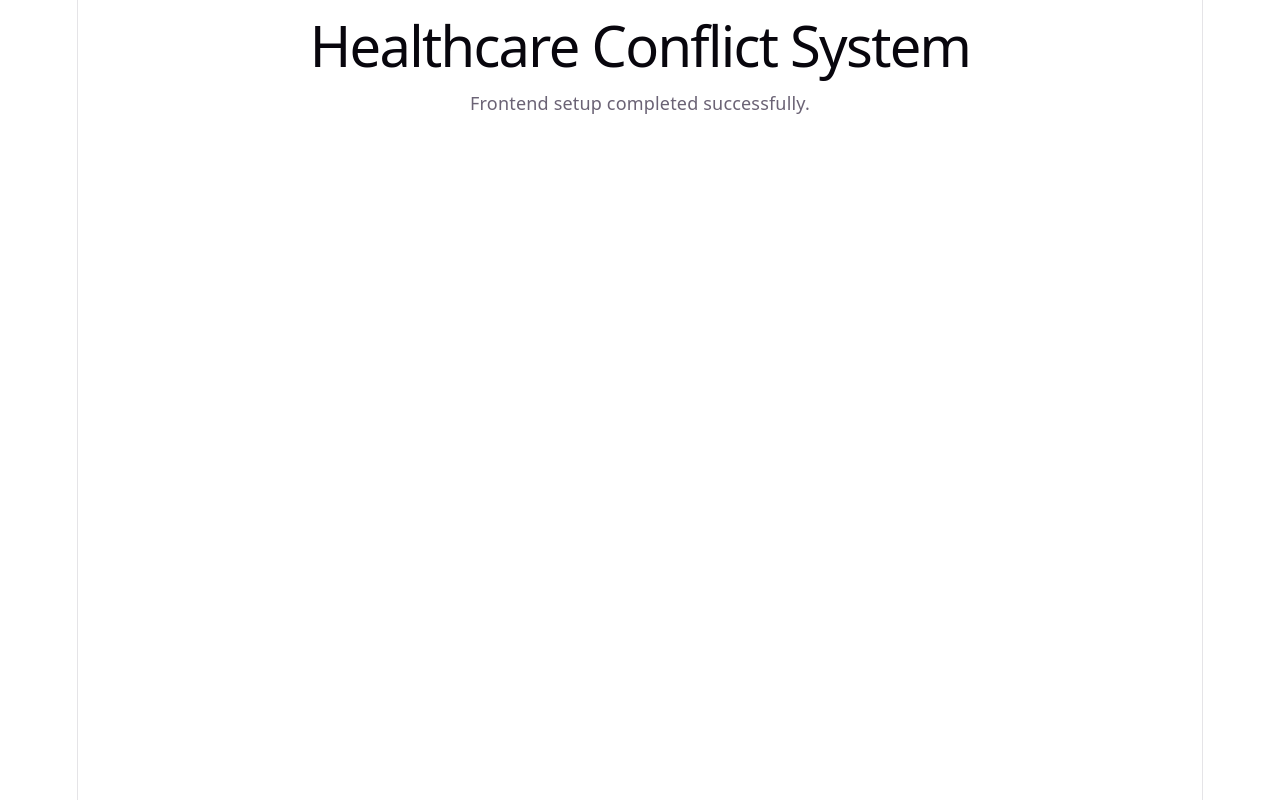
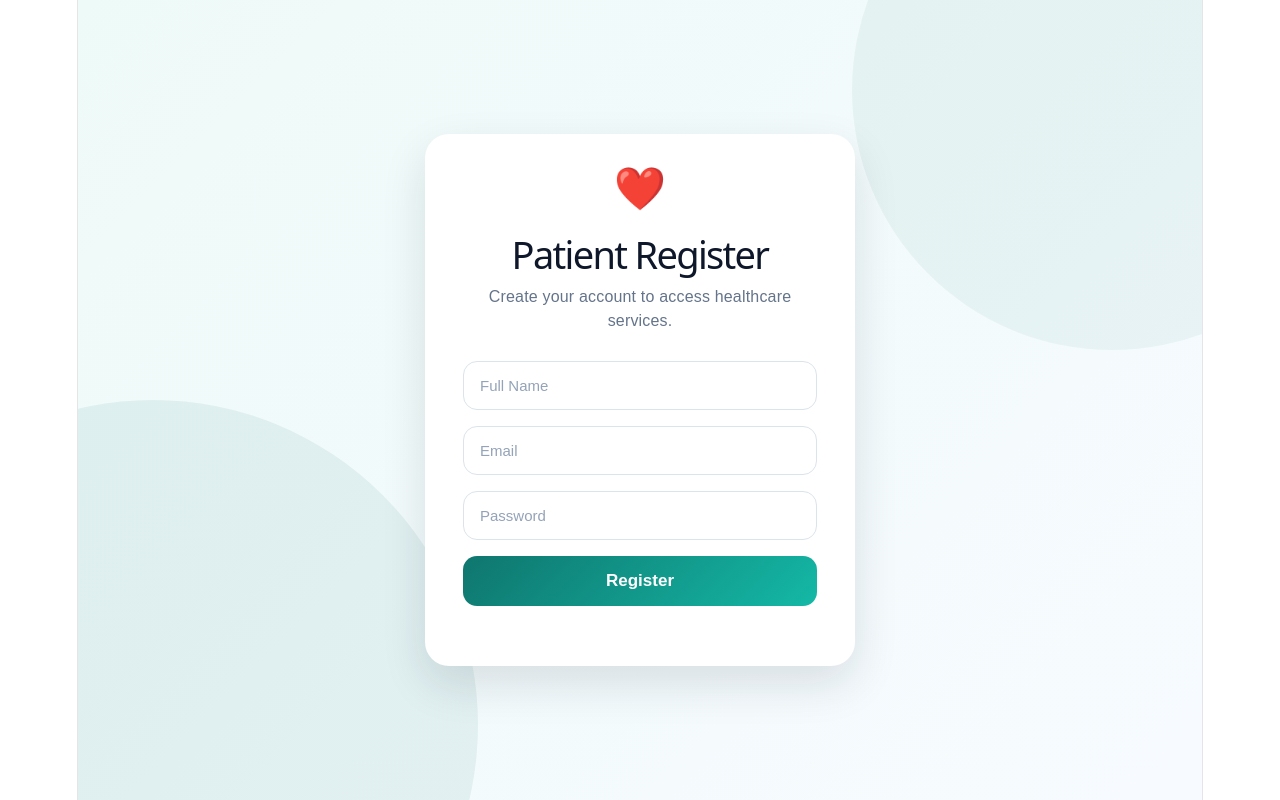
Before and after one commit to ahalnaji002/healthcare-conflict-system, a React app in the folder frontend/: page / in a window 1280 px wide. Built offline with nearby package versions, Linux system fonts and the light colour scheme; the HTML template or start-up script is replaced by a standard one.

Commit message:
Add frontend authentication pages and UI design

```diff
--- a/frontend/package.json
+++ b/frontend/package.json
@@ -10,8 +10,10 @@
     "preview": "vite preview"
   },
   "dependencies": {
+    "axios": "^1.16.1",
     "react": "^19.2.6",
-    "react-dom": "^19.2.6"
+    "react-dom": "^19.2.6",
+    "react-router-dom": "^7.15.1"
   },
   "devDependencies": {
     "@eslint/js": "^10.0.1",
--- a/frontend/src/App.jsx
+++ b/frontend/src/App.jsx
@@ -1,8 +1,9 @@
+import Register from "./pages/Register";
+
 function App() {
   return (
     <div>
-      <h1>Healthcare Conflict System</h1>
-      <p>Frontend setup completed successfully.</p>
+      <Register />
     </div>
   );
 }
--- /dev/null
+++ b/frontend/src/auth.css
@@ -0,0 +1,130 @@
+* {
+  margin: 0;
+  padding: 0;
+  box-sizing: border-box;
+}
+
+body {
+  font-family: Arial, sans-serif;
+}
+
+.auth-page {
+  min-height: 100vh;
+  width: 100%;
+  background: linear-gradient(135deg, #eefaf8, #f7fbff);
+  display: flex;
+  justify-content: center;
+  align-items: center;
+  position: relative;
+  overflow: hidden;
+}
+
+.auth-page::before {
+  content: "";
+  position: absolute;
+  width: 650px;
+  height: 650px;
+  background: rgba(15, 118, 110, 0.08);
+  border-radius: 50%;
+  left: -250px;
+  bottom: -250px;
+}
+
+.auth-page::after {
+  content: "";
+  position: absolute;
+  width: 520px;
+  height: 520px;
+  background: rgba(15, 118, 110, 0.06);
+  border-radius: 50%;
+  right: -170px;
+  top: -170px;
+}
+
+.auth-card {
+  width: 430px;
+  background: #ffffff;
+  padding: 42px 38px;
+  border-radius: 24px;
+  box-shadow: 0 18px 45px rgba(15, 23, 42, 0.12);
+  z-index: 2;
+}
+
+.auth-logo {
+  text-align: center;
+  font-size: 42px;
+  margin-bottom: 12px;
+}
+
+.auth-card h1 {
+  text-align: center;
+  font-size: 38px;
+  line-height: 1.1;
+  color: #0f172a;
+  margin-bottom: 10px;
+}
+
+.auth-subtitle {
+  text-align: center;
+  color: #64748b;
+  font-size: 16px;
+  line-height: 1.5;
+  margin-bottom: 28px;
+}
+
+.auth-card input {
+  width: 100%;
+  padding: 15px 16px;
+  margin-bottom: 16px;
+  border: 1px solid #dbe4ea;
+  border-radius: 14px;
+  font-size: 15px;
+  background: #ffffff;
+  color: #0f172a;
+}
+
+.auth-card input::placeholder {
+  color: #94a3b8;
+}
+
+.auth-card input:focus {
+  outline: none;
+  border-color: #0f766e;
+  box-shadow: 0 0 0 4px rgba(15, 118, 110, 0.12);
+}
+
+.auth-card button {
+  width: 100%;
+  padding: 15px;
+  border: none;
+  border-radius: 14px;
+  background: linear-gradient(135deg, #0f766e, #14b8a6);
+  color: white;
+  font-size: 17px;
+  font-weight: bold;
+  cursor: pointer;
+}
+
+.auth-card button:hover {
+  background: linear-gradient(135deg, #115e59, #0f766e);
+}
+
+.message {
+  margin-top: 18px;
+  text-align: center;
+  font-weight: bold;
+  color: #0f766e;
+}
+
+.auth-footer {
+  margin-top: 24px;
+  text-align: center;
+  color: #64748b;
+  font-size: 15px;
+}
+
+.auth-footer span {
+  color: #0f766e;
+  font-weight: bold;
+  cursor: pointer;
+}
--- /dev/null
+++ b/frontend/src/pages/Register.jsx
@@ -0,0 +1,85 @@
+import { useState } from "react";
+import API from "../services/api";
+import "../auth.css";
+function Register() {
+  const [formData, setFormData] = useState({
+    full_name: "",
+    email: "",
+    password: "",
+  });
+
+  const [message, setMessage] = useState("");
+
+  // Handle input changes
+  const handleChange = (e) => {
+    setFormData({
+      ...formData,
+      [e.target.name]: e.target.value,
+    });
+  };
+
+  // Handle register
+  const handleSubmit = async (e) => {
+    e.preventDefault();
+
+    try {
+      const response = await API.post("/auth/register", {
+        full_name: formData.full_name,
+        email: formData.email,
+        password: formData.password,
+      });
+
+      setMessage(response.data.message);
+      console.log(response.data);
+    } catch (error) {
+      console.error(error.response?.data || error.message);
+      setMessage(error.response?.data?.message || "Registration failed");
+    }
+  };
+
+  return (
+    <div className="auth-page">
+      <div className="auth-card">
+        <div className="auth-logo">❤️</div>
+
+        <h1>Patient Register</h1>
+
+        <p className="auth-subtitle">
+          Create your account to access healthcare services.
+        </p>
+
+        <form onSubmit={handleSubmit}>
+          <input
+            type="text"
+            name="full_name"
+            placeholder="Full Name"
+            value={formData.full_name}
+            onChange={handleChange}
+          />
+
+          <input
+            type="email"
+            name="email"
+            placeholder="Email"
+            value={formData.email}
+            onChange={handleChange}
+          />
+
+          <input
+            type="password"
+            name="password"
+            placeholder="Password"
+            value={formData.password}
+            onChange={handleChange}
+          />
+
+          <button type="submit">Register</button>
+        </form>
+
+        <div className="message">{message}</div>
+      </div>
+    </div>
+  );
+}
+
+export default Register;
--- /dev/null
+++ b/frontend/src/services/api.js
@@ -0,0 +1,7 @@
+import axios from "axios";
+
+const API = axios.create({
+  baseURL: "http://localhost:5000/api",
+});
+
+export default API;
```
Also changed, not shown: frontend/src/pages/Login.jsx (added, +73 -0 lines), frontend/src/pages/Dashboard.jsx (added), 2 other files (tests, documents, lock files or other folders).
